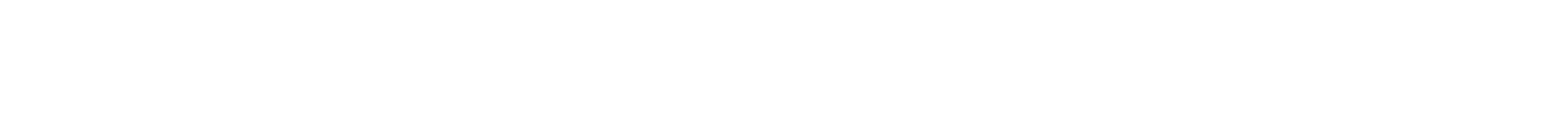
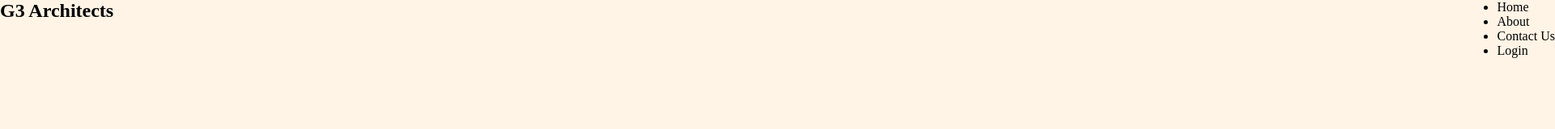
Before and after one commit to tubalmanda/assignment-2, a plain HTML site: page index.html in a window 1280 px wide. Shown: the whole page at 81% size, 1920 px wide, since content can reach past the window. Drawn offline with Linux system fonts and the light colour scheme.

Commit message:
nav start

```diff
--- a/index.html
+++ b/index.html
@@ -5,8 +5,24 @@
     <meta http-equiv="X-UA-Compatible" content="IE=edge">
     <meta name="viewport" content="width=device-width, initial-scale=1.0">
     <title>Assignment - 2</title>
+    <!-- CSS external links -->
+    <link rel="stylesheet" href="styles/style.css">
 </head>
 <body>
-
+    <!-- Heaer start -->
+    <header>
+        <!-- Nav start -->
+        <nav>
+            <div class="nav-container">
+              <h2>G3 Architects</h2>
+              <ul>
+                <li>Home</li>
+                <li>About</li>
+                <li>Contact Us</li>
+                <li>Login</li>
+              </ul>
+            </div>
+        </nav>
+    </header>
 </body>
 </html>
--- a/styles/style.css
+++ b/styles/style.css
@@ -0,0 +1,24 @@
+* {
+    margin: 0;
+    padding: 0;
+
+}
+
+/*--------------------------
+  common styles declaration
+-------------------------- */
+body{
+    width: 1920px;
+}
+
+/* -------------------
+  Header style start
+-------------------- */
+header{
+    background-color: rgba(255, 144, 14, 0.1);
+    height: 100vh;
+}
+.nav-container{
+    display: flex;
+    justify-content: space-between;
+}
```
